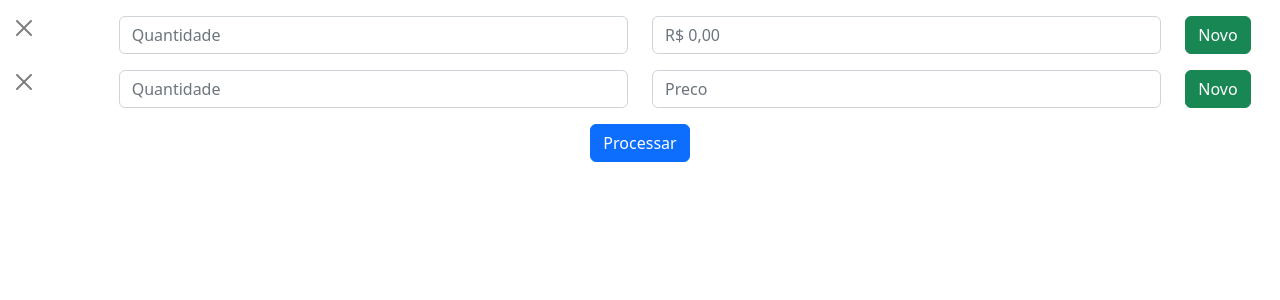
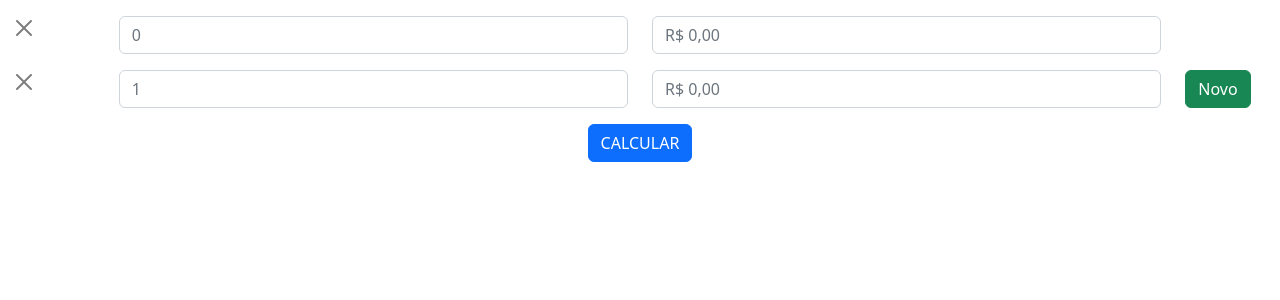
Before and after one commit to leomar-sartor/AveragePrice, a React (Create React App) app: page / in a window 1280 px wide. Both pictures are taken after a click on the button "Novo". Shown: the top 300 px of the page. Built offline with nearby package versions, Linux system fonts and the light colour scheme.

Commit message:
Primeira Tentativa

```diff
--- a/src/App.js
+++ /dev/null
@@ -1,92 +0,0 @@
-import "./App.css";
-import React, { useState } from "react";
-
-import { Button, Form, Input, Row, Col, Label, CloseButton } from "reactstrap";
-
-const App = () => {
-  const [linhas, setLinhas] = useState([]);
-
-  const addRowInput = (e) => {
-    e.preventDefault();
-    setLinhas([...linhas, ""]);
-  };
-
-  const removeRowInput = (position) => {
-    //e.preventDefault();
-    setLinhas([...linhas.filter((_, index) => index !== position)]);
-  };
-
-  return (
-    <div className="container-fluid">
-      <Form method="POST" action="teste">
-        <Row className="mt-3">
-          <Col md={1}>
-            <CloseButton />
-          </Col>
-          <Col md={5}>
-            <Label className="visually-hidden" for="exampleEmail">
-              {" "}
-              Email{" "}
-            </Label>
-            <Input
-              id="exampleEmail"
-              name="number"
-              placeholder="Quantidade"
-              type="number"
-            />
-          </Col>
-          <Col md={5}>
-            <Label className="visually-hidden" for="examplePassword">
-              Password
-            </Label>
-            <Input
-              id="examplePassword"
-              name="number"
-              placeholder="R$ 0,00"
-              type="number"
-            />
-          </Col>
-          <Col md={1}>
-            <Button color="success" onClick={addRowInput}>
-              Novo
-            </Button>
-          </Col>
-        </Row>
-
-        {linhas.map((line, index) => (
-          <Row key={index} className="mt-3">
-            <Col md={1}>
-              <CloseButton onClick={ () => { removeRowInput(index) }}/>
-            </Col>
-            <Col md={5}>
-              <Input
-                id=""
-                name="number"
-                placeholder="Quantidade"
-                type="number"
-              />
-            </Col>
-            <Col md={5}>
-              <Input id="" name="number" placeholder="Preco" type="number" />
-            </Col>
-            <Col md={1}>
-              <Button color="success" onClick={addRowInput}>
-                Novo
-              </Button>
-            </Col>
-          </Row>
-        ))}
-
-        <Row className="text-center mt-3">
-          <Col>
-            <Button color="primary" type="submit">
-              Processar
-            </Button>
-          </Col>
-        </Row>
-      </Form>
-    </div>
-  );
-};
-
-export default App;
--- /dev/null
+++ b/src/Componentes/Line/index.jsx
@@ -0,0 +1,49 @@
+import "./styles.css";
+import { Button, Input, Row, Col, CloseButton } from "reactstrap";
+
+export const LineComponent = ({
+  sequencial,
+  val,
+  handleAddLine,
+  handleRemoveLine,
+  numberOfLines
+}) => {
+  return (
+    <Row key={sequencial} d={`line-${sequencial}`} className="mt-3">
+      <Col md={1}>
+      {(numberOfLines >= 1) && (
+        <CloseButton data-seq={sequencial} onClick={(e) => handleRemoveLine(e)} />
+      )}
+      </Col>
+      <Col md={5}>
+        <Input
+          id={`qtd-${sequencial}`}
+          name="number"
+          value={val}
+          placeholder={sequencial}
+          type="number"
+        />
+      </Col>
+      <Col md={5}>
+        <Input
+          id={`prc-${sequencial}`}
+          name="number"
+          placeholder="R$ 0,00"
+          type="number"
+        />
+      </Col>
+      <Col md={1}>
+        {(sequencial === numberOfLines) && (
+        <Button
+          id={`btn-new-${sequencial}`}
+          data-seq={sequencial}
+          color="success"
+          onClick={(e) => handleAddLine(e)}
+        >
+          Novo
+        </Button>
+        )}
+      </Col>
+    </Row>
+  );
+};
--- /dev/null
+++ b/src/Template/Home/index.jsx
@@ -0,0 +1,80 @@
+import { useState, useEffect } from "react";
+import "./styles.css";
+import { Button, Form, Row, Col } from "reactstrap";
+import { LineComponent } from "../../Componentes/Line";
+
+export const Home = () => {
+  const [lines, setLines] = useState([]);
+
+  const handleCalcular = (e) => {
+    const { value } = e.target;
+
+    console.log("Calculando:", e.target);
+  };
+
+  const handleRemoveLine = (e) => {
+    const { value } = e.target;
+
+    let sequencial = parseInt(e.target.getAttribute("data-seq"));
+    lines.splice(sequencial, 1);
+
+    setLines([...lines]);
+  };
+
+  const handleAddLine = (e) => {
+    let sequencial = parseInt(e.target.getAttribute("data-seq"));
+    sequencial += 1;
+
+    setLines([
+      ...lines,
+      <LineComponent
+        sequencial={sequencial}
+        handleAddLine={handleAddLine}
+        handleRemoveLine={handleRemoveLine}
+      ></LineComponent>
+    ]);
+
+    console.log("Adicionando:", sequencial);
+  };
+
+  useEffect(() => {
+    console.log("Construindo HOME");
+
+    setLines([
+      ...lines,
+      <LineComponent
+        sequencial={0}
+        handleAddLine={handleAddLine}
+        handleRemoveLine={handleRemoveLine}
+      ></LineComponent>
+    ]);
+
+    console.log("Adicionou a primeira linha.");
+  }, []);
+
+  return (
+    <div className="container-fluid">
+      <Form method="POST" action="teste">
+        {lines.length > 0 &&
+          lines.map((line, index) => (
+            <LineComponent
+              key={index}
+              sequencial={index}
+              val={line.val}
+              handleAddLine={handleAddLine}
+              handleRemoveLine={handleRemoveLine}
+              numberOfLines={lines.length - 1}
+            />
+          ))}
+
+        <Row className="text-center mt-3">
+          <Col>
+            <Button color="primary" onClick={handleCalcular}>
+              CALCULAR
+            </Button>
+          </Col>
+        </Row>
+      </Form>
+    </div>
+  );
+};
--- a/src/index.js
+++ b/src/index.js
@@ -1,18 +1,13 @@
 import React from 'react';
 import ReactDOM from 'react-dom/client';
 import './index.css';
-import App from './App';
 import reportWebVitals from './reportWebVitals';
 import 'bootstrap/dist/css/bootstrap.min.css';
+import { Home } from './Template/Home';
 
 const root = ReactDOM.createRoot(document.getElementById('root'));
 root.render(
-  <React.StrictMode>
-    <App />
-  </React.StrictMode>
+    <Home />
 );
 
-// If you want to start measuring performance in your app, pass a function
-// to log results (for example: reportWebVitals(console.log))
-// or send to an analytics endpoint. Learn more: https://bit.ly/CRA-vitals
 reportWebVitals();
```
Also changed, not shown: src/Appinitial.js (deleted, +0 -25 lines), src/Componentes/Line/styles.css (added), src/Template/Home/styles.css (added), 2 other files (tests, documents, lock files or other folders).
